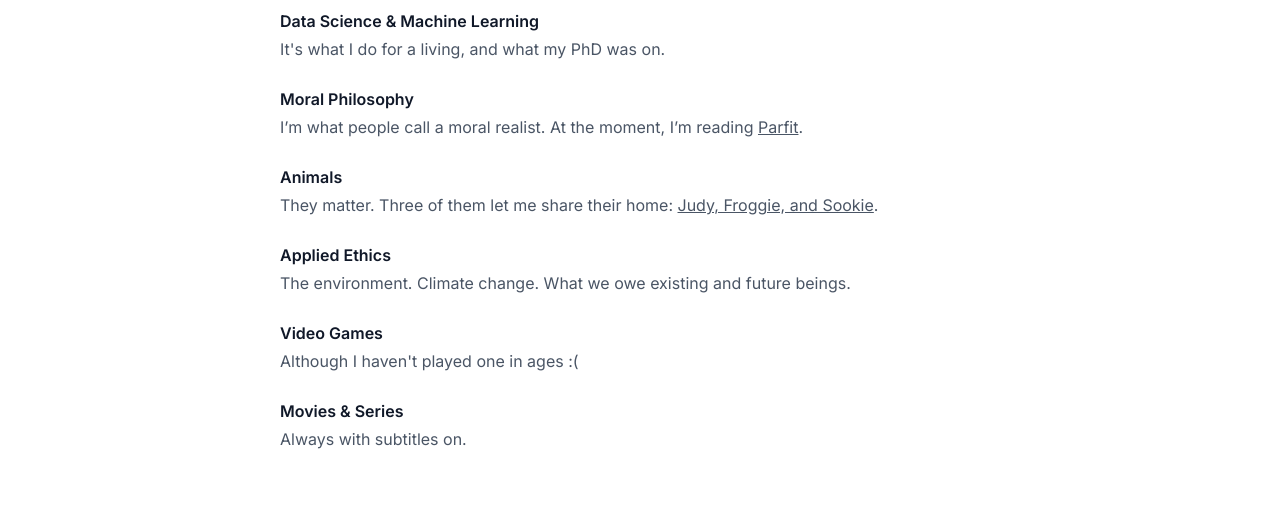
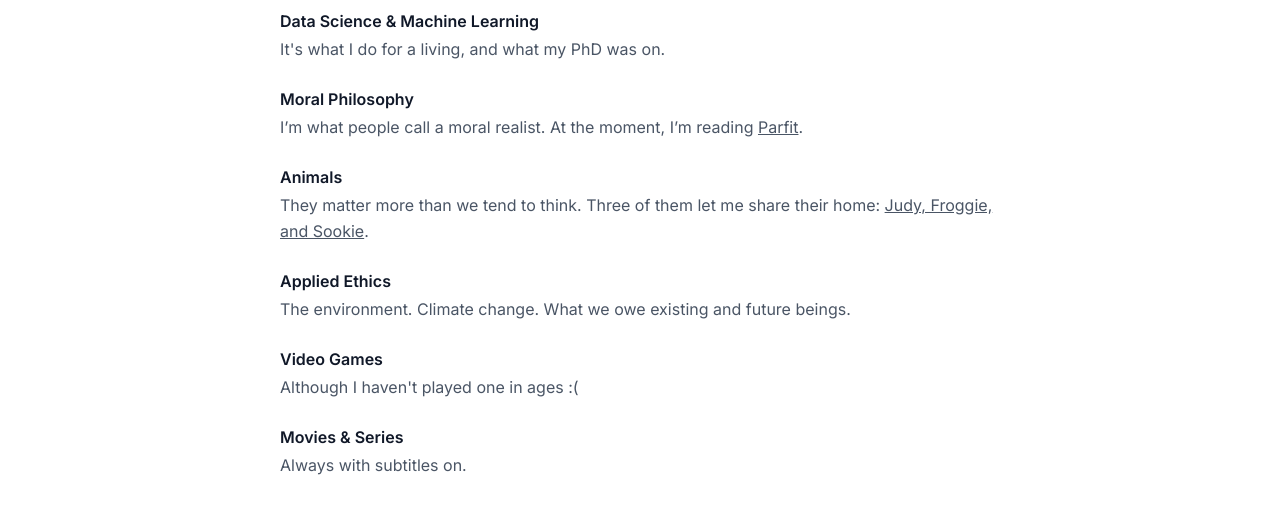
Before and after one commit to vpapastef/vpapastef.github.io, an Astro site: page / in a window 1280 px wide. Shown: the part 197-727 px from the top of the page. Built offline with nearby package versions, Linux system fonts and the light colour scheme; Astro itself is replaced by a stand-in of ours.

Commit message:
About: "They matter more than we tend to think."
Claude-Session: https://claude.ai/code/session_0159hoYLzjW3pQhfMLQ8zkFG

```diff
--- a/src/pages/index.astro
+++ b/src/pages/index.astro
@@ -10,7 +10,7 @@ const interests: { title: string; note: string | string[] }[] = [
   {
     title: 'Animals',
     note:
-      "They matter. Three of them let me share their home: " +
+      "They matter more than we tend to think. Three of them let me share their home: " +
       '<a href="/cats/" class="underline hover:text-accent dark:hover:text-accent-dark">Judy, Froggie, and Sookie</a>.',
   },
   { title: 'Applied Ethics', note: 'The environment. Climate change. What we owe existing and future beings.' },
```
